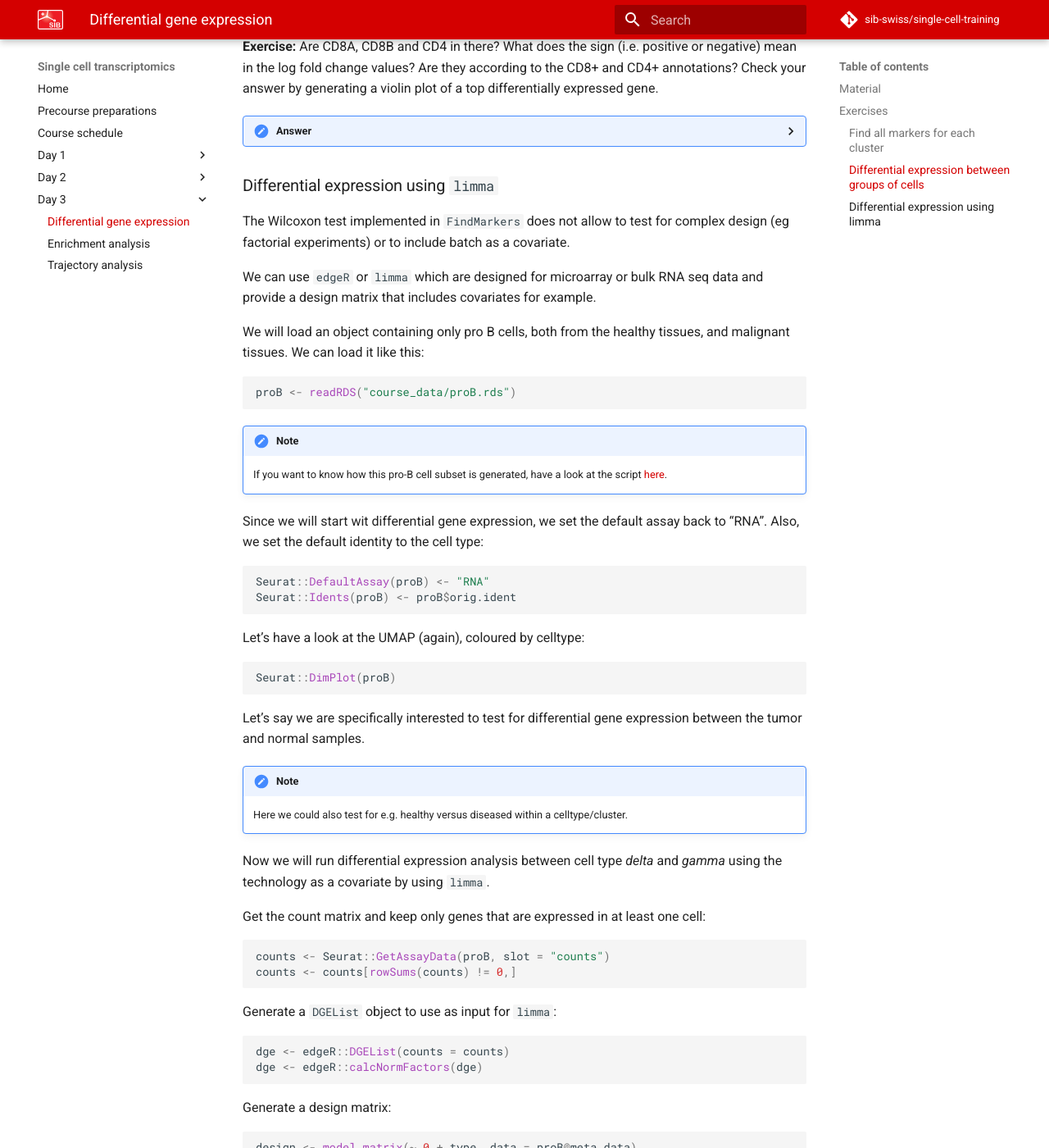
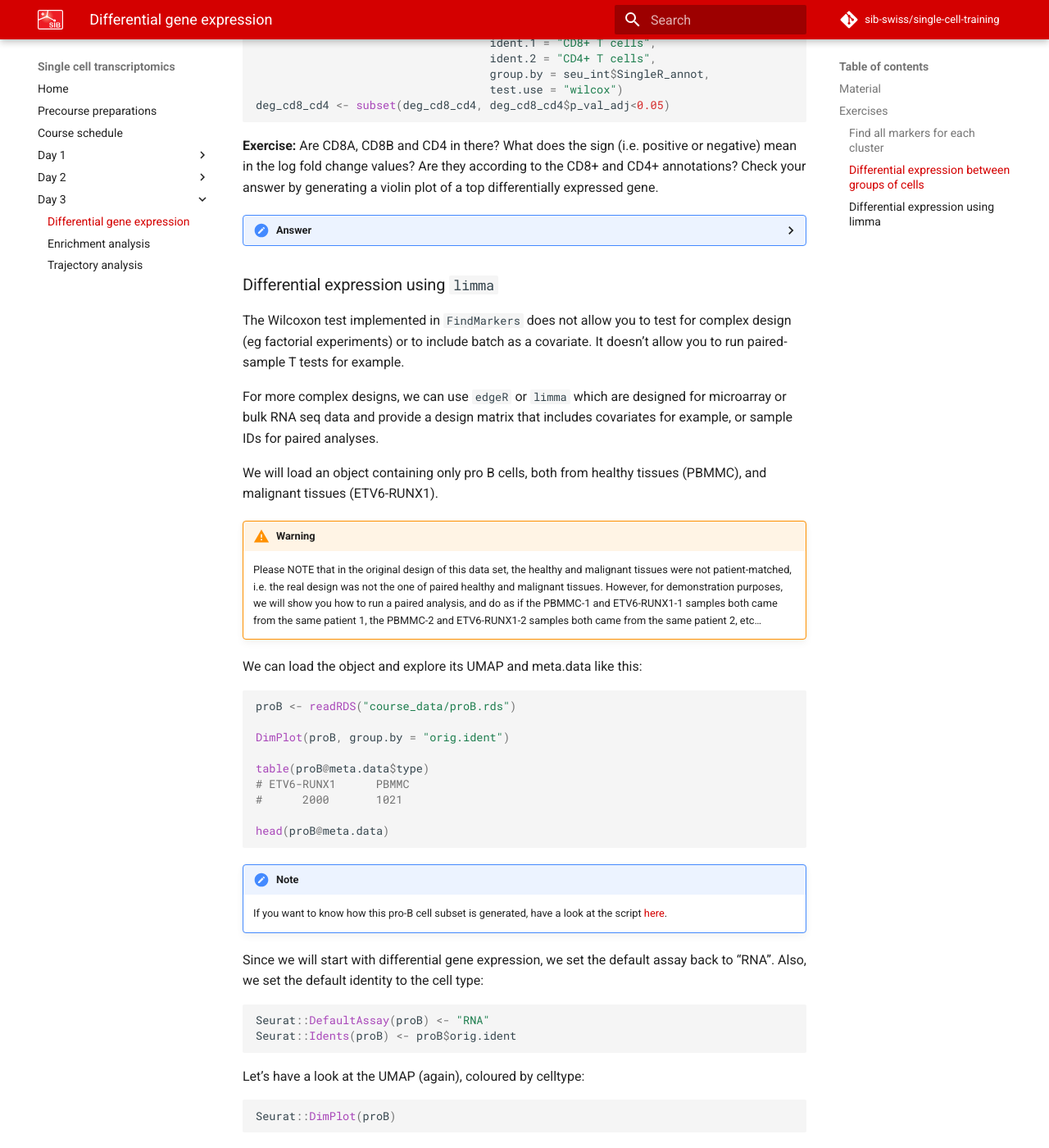
Before and after one commit to sib-swiss/single-cell-training, an MkDocs documentation site: the page built from docs/day3/differential_gene_expression.md, in a window 1280 px wide and 1400 px high, scrolled down 2423 px. Shown: the whole window at 82% size. Built offline with MkDocs 1.6.1 and Material for MkDocs 9.7.7, drawn with Linux system fonts in a browser that asks for light colours; comment, search, counter and statistics services are not loaded; the version menu is left out; some of the changed text lies outside the part shown.

Commit message:
edits_day3_DEG_EA

````diff
--- a/docs/day3/differential_gene_expression.md
+++ b/docs/day3/differential_gene_expression.md
@@ -17,11 +17,11 @@
 seu_int <- readRDS("seu_int_day2_part2.rds")
 ```
 
-And load the following packages:
+And load the following packages (install them if they are missing):
 
 ```R
 library(Seurat)
-library(edgeR)
+library(edgeR) # BiocManager::install("edgeR")
 library(limma)
 ```
 
@@ -37,9 +37,13 @@
 !!! note "Time for coffee"
     This takes a while. Have a break.
 
-We can extract the top 3 markers per cluster:
+Subset the table to only keep the significant genes, and you can save it as a csv file if you wish to explore it further. Then extract the top 3 markers per cluster:
 
 ```R
+de_genes <- subset(de_genes, de_genes$p_val_adj<0.05)
+write.csv(de_genes, "de_genes_FindAllMarkers.csv", row.names = F, quote = F)
+
+
 library(dplyr)
 top_specific_markers <- de_genes %>%
   group_by(cluster) %>%
@@ -88,7 +92,7 @@
     LTB.11  2.727014e-25  0.8193337 0.750 0.467  5.092153e-21      11  LTB
     ```
 
-    So, yes, the t-cell genes are highly significant markers for cluster 0 and 8.
+    So, yes, the T-cell genes are highly significant markers for cluster 0 and 8.
 
 ### Differential expression between groups of cells
 
@@ -100,7 +104,7 @@
 seu_int <- Seurat::SetIdent(seu_int, value = "SingleR_annot")
 ```
 
-Run the differential gene expression analysis:
+Run the differential gene expression analysis and subset the table to keep the significant genes:
 
 ```R
 deg_cd8_cd4 <- Seurat::FindMarkers(seu_int,
@@ -108,6 +112,7 @@
                                    ident.2 = "CD4+ T cells",
                                    group.by = seu_int$SingleR_annot,
                                    test.use = "wilcox")
+deg_cd8_cd4 <- subset(deg_cd8_cd4, deg_cd8_cd4$p_val_adj<0.05)
 ```
 
 **Exercise:** Are CD8A, CD8B and CD4 in there? What does the sign (i.e. positive or negative) mean in the log fold change values? Are they according to the CD8+ and CD4+ annotations? Check your answer by generating a violin plot of a top differentially expressed gene.
@@ -138,9 +143,9 @@
     CD8B 7.113148e-36  0.8536693 0.479 0.177 1.328238e-31
     ```
 
-    Indeed, a negative log2FC for CD4 meaning a lower expression in CD8+ T-cells, and a positive log2FC for CD8A and CD8B, meaning a higher expression in CD8+ T-cells.
+    Indeed, because we compared ident.1 = "CD8+ T cells" to ident.2 = "CD4+ T cells", a negative log2FC for the CD4 gene indicates a lower expression in CD8+ T-cells than in CD4+ T-cells, while a positive log2FC for the CD8A and CD8B genes indicates a higher expression in CD8+ T-cells.
 
-    Plotting the the genes in the T cells:
+    Plotting the genes in these two T-cell groups only:
 
     ```R
     Seurat::VlnPlot(seu_int,
@@ -156,20 +161,35 @@
 
 ### Differential expression using `limma`
 
-The Wilcoxon test implemented in `FindMarkers` does not allow to test for complex design (eg factorial experiments) or to include batch as a covariate.
+The Wilcoxon test implemented in `FindMarkers` does not allow you to test for complex design (eg factorial experiments) or to include batch as a covariate. It doesn't allow you to run paired-sample T tests for example.
 
-We can use `edgeR` or `limma` which are designed for microarray or bulk RNA seq data and provide a design matrix that includes covariates for example.
+For more complex designs, we can use `edgeR` or `limma` which are designed for microarray or bulk RNA seq data and provide a design matrix that includes covariates for example, or sample IDs for paired analyses.
 
-We will load an object containing only pro B cells, both from the healthy tissues, and malignant tissues. We can load it like this:
+We will load an object containing only pro B cells, both from healthy tissues (PBMMC), and malignant tissues (ETV6-RUNX1).
+
+!!! warning
+    Please NOTE that in the original design of this data set, the healthy and malignant tissues were not  patient-matched, i.e. the real design was not the one of paired healthy and malignant tissues. However, for demonstration purposes, we will show you how to run a paired analysis, and do as if the PBMMC-1 and ETV6-RUNX1-1 samples both came from the same patient 1, the PBMMC-2 and ETV6-RUNX1-2 samples both came from the same patient 2, etc...
+
+
+We can load the object and explore its UMAP and meta.data like this:
 
 ```R
 proB <- readRDS("course_data/proB.rds")
+
+DimPlot(proB, group.by = "orig.ident")
+
+table(proB@meta.data$type)
+# ETV6-RUNX1      PBMMC
+#      2000       1021
+
+head(proB@meta.data)
+
 ```
 
 !!! note
     If you want to know how this pro-B cell subset is generated, have a look at the script [here](../../assets/scripts/generate_object_proB.R).
 
-Since we will start wit differential gene expression, we set the default assay back to "RNA". Also, we set the default identity to the cell type:
+Since we will start with differential gene expression, we set the default assay back to "RNA". Also, we set the default identity to the cell type:
 
 ```R
 Seurat::DefaultAssay(proB) <- "RNA"
@@ -189,11 +209,12 @@
 
 Now we will run differential expression analysis between cell type *delta* and *gamma* using the technology as a covariate by using `limma`.
 
-Get the count matrix and keep only genes that are expressed in at least one cell:
+Get the count matrix and keep only genes that are expressed in at least one cell (how many are left?):
 
 ```R
 counts <- Seurat::GetAssayData(proB, slot = "counts")
 counts <- counts[rowSums(counts) != 0,]
+dim(counts)
 ```
 
 Generate a `DGEList` object to use as input for `limma`:
@@ -203,14 +224,24 @@
 dge <- edgeR::calcNormFactors(dge)
 ```
 
-Generate a design matrix:
+Generate a design matrix, including patient ID to model for a paired analysis. If you need help to generate a design matrix, check out the very nice [edgeR User Guide](https://bioconductor.org/packages/release/bioc/vignettes/edgeR/inst/doc/edgeRUsersGuide.pdf), sections 3.3 and 3.4.
+Extract the sample ID from the meta.data, then create the design matrix:
 
 ```R
-design <- model.matrix(~ 0 + type, data = proB@meta.data)
-colnames(design) <- make.names(c("ETV6-RUNX1", "PBMMC"))
+proB$patient.id<-gsub("ETV6-RUNX1", "ETV6_RUNX1", proB$orig.ident)
+proB$patient.id<-sapply(strsplit(proB$patient.id, "-"), '[', 2)
+
+design <- model.matrix(~ 0 + type + patient.id ,
+                        data = proB@meta.data)
+
+head(design)
+
+# change column names to more simple group names:
+colnames(design)[c(1:2)] <- make.names(c("ETV6-RUNX1", "PBMMC"))
+
 ```
 
-Specify which contrasts to check:
+Specify which contrast to analyse:
 
 ```R
 contrast.mat <- limma::makeContrasts(ETV6.RUNX1 - PBMMC,
@@ -226,23 +257,57 @@
 fit.contrasts <- limma::eBayes(fit.contrasts)
 ```
 
-We can use `topTable` to get the most significantly differentially expressed genes:
+We can use `topTable` to get the most significantly differentially expressed genes, and save the full DE results to an object. How many genes are significant? Are you suprised by this number?
 ```R
 limma::topTable(fit.contrasts, number = 10, sort.by = "P")
+
+limma_de <- limma::topTable(fit.contrasts, number = Inf, sort.by = "P")
+length(which(limma_de$adj.P.Val<0.05))
+
 ```
 
-And we can check whether this corresponds to the counts by generating a violin plot:
+And we can check whether this corresponds to the counts by generating a violin plot, or a gene downregulated in tumor, or a gene upregulated in tumor:
 
 ```R
-Seurat::VlnPlot(proB, "CD52", split.by = "type")
-Seurat::VlnPlot(proB, "IGLL1", split.by = "type")
+Seurat::VlnPlot(proB, "S100A9", split.by = "type")
+Seurat::VlnPlot(proB, "SOCS2", split.by = "type")
 ```
 
-We can run a similar analysis with `Seurat`. Run the code below. We will use the output object for the enrichment analysis.
+We can run a similar analysis with `Seurat`, but this will not take into account the paired design. Run the code below.
 
 ```R
 tum_vs_norm <- Seurat::FindMarkers(proB,
                                    ident.1 = "ETV6-RUNX1",
                                    ident.2 = "PBMMC",
                                    group.by = "type")
+tum_vs_norm <- subset(tum_vs_norm, tum_vs_norm$p_val_adj<0.05)
 ```
+
+How many genes are significant? How does the fold change of these genes compare to the fold change of the top genes found by limma?
+
+Keep the `tum_vs_norm` object because we will use this output object for the enrichment analysis in the next section.
+
+
+??? done "Answer"
+    ```R
+    dim(tum_vs_norm)
+    ```
+    We find 1893 significant genes. If we merge the `FindMarkers` and the `limma` results, keep `limma`'s most significant genes and plot:
+    ```R
+    merge_limma_FindMarkers <- merge(tum_vs_norm, limma_de, by="row.names",
+                               all.x=T)
+    merge_limma_FindMarkers <- subset(merge_limma_FindMarkers,
+                                merge_limma_FindMarkers$adj.P.Val<0.00001)
+
+    par(mar=c(4,4,4,4))
+    plot(merge_limma_FindMarkers$avg_log2FC,
+    merge_limma_FindMarkers$logFC,
+    xlab="log2FC Wilcoxon", ylab="log2FC limma",
+    pch=15, cex=0.5)
+    abline(a=0, b=1, col="red")
+    ```
+    Returning:
+
+    <figure>
+      <img src="../../assets/images/limma_vs_wilcoxon.png" width="600"/>
+    </figure>
````
Also changed, not shown: docs/day3/enrichment_analysis.md (+18 -11 lines), docs/assets/images/limma_vs_wilcoxon.png (added).
